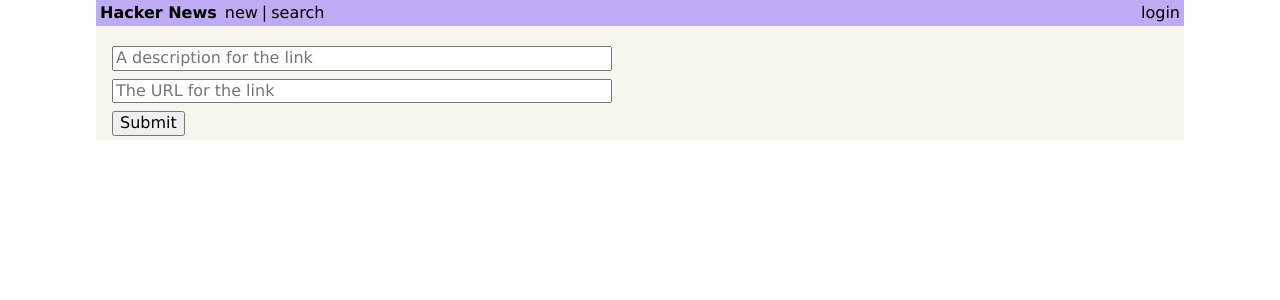
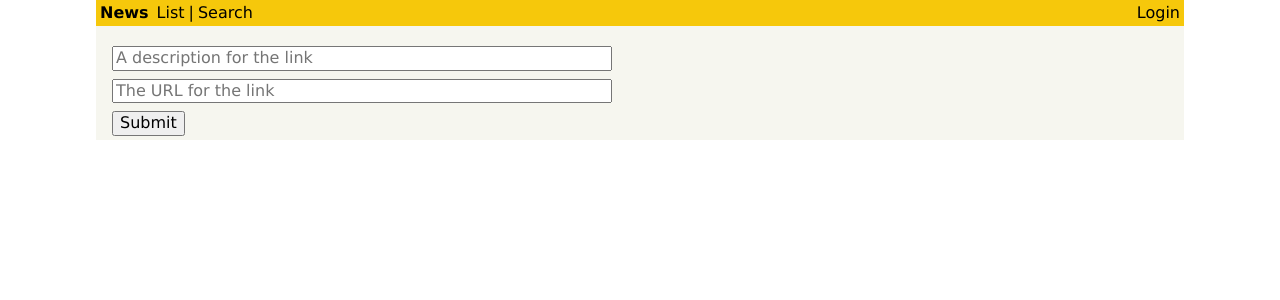
Before and after one commit to itReverie/itR-apollographql-demo, a React (Create React App) app: page /create in a window 1280 px wide. Shown: the top 300 px of the page. Built offline with nearby package versions, Linux system fonts and the light colour scheme; what apollo-client-preset, apollo-link-ws would draw is missing.

Commit message:
Polishing some colors and text

```diff
--- a/src/components/Header.js
+++ b/src/components/Header.js
@@ -10,14 +10,14 @@ class Header extends Component {
     return (
       <div className='flex pa1 justify-between nowrap orange'>
         <div className='flex flex-fixed black'>
-          <div className='fw7 mr1'>Hacker News</div>
-          <Link to='/' className='ml1 no-underline black'>new</Link>
+          <div className='fw7 mr1'>News</div>
+          <Link to='/' className='ml1 no-underline black'>List</Link>
           <div className='ml1'>|</div>
-          <Link to='/search' className='ml1 no-underline black'>search</Link>
+          <Link to='/search' className='ml1 no-underline black'>Search</Link>
           {userId &&
             <div className='flex'>
           <div className='ml1'>|</div>
-          <Link to='/create' className='ml1 no-underline black'>submit</Link>
+          <Link to='/create' className='ml1 no-underline black'>Submit</Link>
             </div>
           }
         </div>
@@ -27,9 +27,9 @@ class Header extends Component {
             localStorage.removeItem(GC_USER_ID)
             localStorage.removeItem(GC_AUTH_TOKEN)
             this.props.history.push(`/new/1`)
-          }}>logout</div>
+          }}>Logout</div>
           :
-          <Link to='/login' className='ml1 no-underline black'>login</Link>
+          <Link to='/login' className='ml1 no-underline black'>Login</Link>
         }
       </div>
       </div>
--- a/src/styles/index.css
+++ b/src/styles/index.css
@@ -13,7 +13,7 @@ input {
 }
 
 .orange {
-  background-color: #bfabf3;
+  background-color: #f6c80b;
 }
 
 .background-gray {
```
Also changed, not shown: 1 other file (tests, documents, lock files or other folders).
